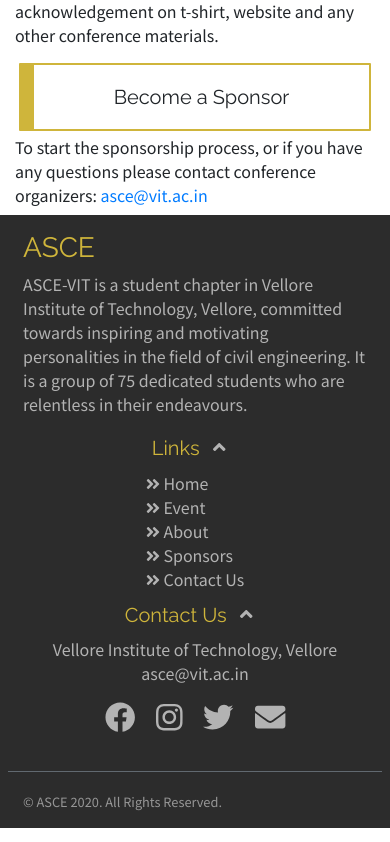
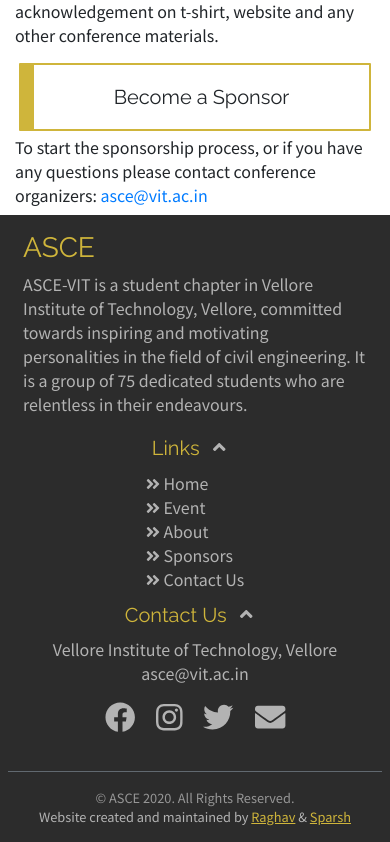
Before and after one commit to RaghavAgarwal0704/ASCE-site, a React (Create React App) app in the folder client/: page /sponsors/become in a window 390 px wide. Shown: the part 765-1607 px from the top of the page. Built offline with nearby package versions, Linux system fonts and the light colour scheme.

Commit message:
footer add link

```diff
--- a/client/src/components/footer.component.jsx
+++ b/client/src/components/footer.component.jsx
@@ -159,6 +159,22 @@
                         <small className='text-white-50'>
                             © ASCE 2020. All Rights Reserved.
                         </small>
+                        <small>
+                            Website created and maintained by{" "}
+                            <a
+                                href='https://github.com/RaghavAgarwal0704'
+                                target='_blank'
+                                rel='noreferrer'>
+                                Raghav
+                            </a>{" "}
+                            &{" "}
+                            <a
+                                href='https://github.com/SparshJain2000/'
+                                target='_blank'
+                                rel='noreferrer'>
+                                Sparsh
+                            </a>
+                        </small>
                     </div>
                 </div>
             </div>
--- a/client/src/styles/_footer.scss
+++ b/client/src/styles/_footer.scss
@@ -48,8 +48,23 @@
             text-align: end;
         }
     }
-    .copyright p {
-        border-top: 1px solid rgba(255, 255, 255, 0.1);
+    .copyright {
+        p {
+            border-top: 1px solid rgba(255, 255, 255, 0.1);
+        }
+        a {
+            color: $highlight;
+            text-decoration: underline;
+            &:hover {
+                color: $secondary !important;
+            }
+        }
+        display: flex;
+        justify-content: space-between;
+        @media (max-width: 990px) {
+            flex-direction: column;
+            align-items: center;
+        }
     }
 }
 
--- a/client/src/styles/index.css
+++ b/client/src/styles/index.css
@@ -195,8 +195,38 @@
   text-align: end;
 }
 
+.footer .copyright {
+  display: -webkit-box;
+  display: -ms-flexbox;
+  display: flex;
+  -webkit-box-pack: justify;
+      -ms-flex-pack: justify;
+          justify-content: space-between;
+}
+
 .footer .copyright p {
   border-top: 1px solid rgba(255, 255, 255, 0.1);
+}
+
+.footer .copyright a {
+  color: #cfb53b;
+  text-decoration: underline;
+}
+
+.footer .copyright a:hover {
+  color: #ffbb00 !important;
+}
+
+@media (max-width: 990px) {
+  .footer .copyright {
+    -webkit-box-orient: vertical;
+    -webkit-box-direction: normal;
+        -ms-flex-direction: column;
+            flex-direction: column;
+    -webkit-box-align: center;
+        -ms-flex-align: center;
+            align-items: center;
+  }
 }
 
 .list-inline-item a {
```
Also changed, not shown: 1 other file (tests, documents, lock files or other folders).
